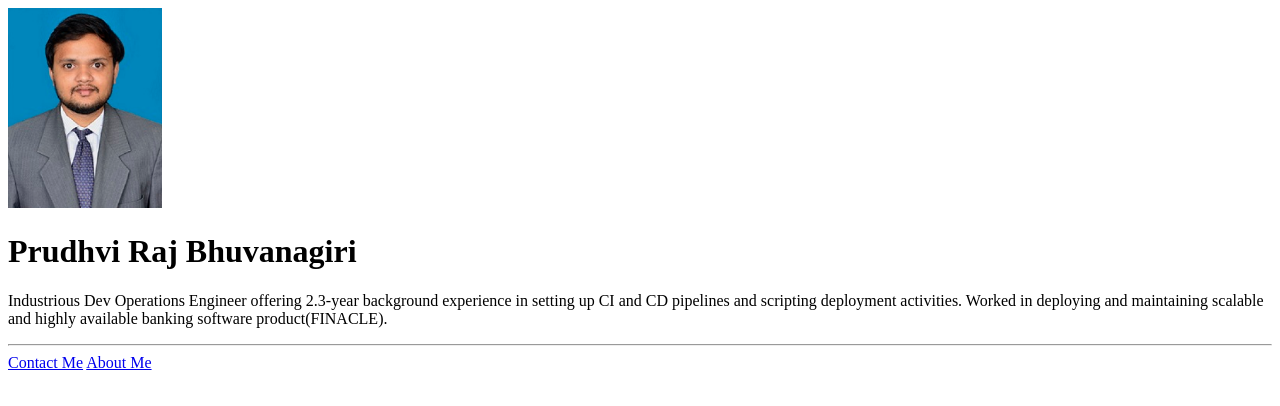
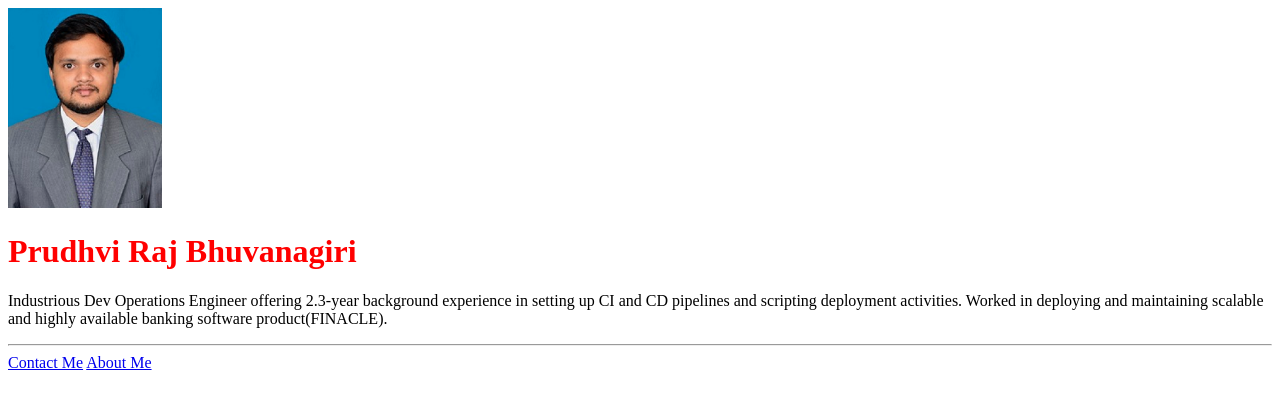
Before and after one commit to Prudhvi5698/My_resume, a plain HTML site: page index.html in a window 1280 px wide. Drawn offline with Linux system fonts and the light colour scheme.

Commit message:
Update index.html

```diff
--- a/index.html
+++ b/index.html
@@ -4,6 +4,9 @@
     <meta charset="UTF-8">
     <title>My Resume</title>
     <img src="./Photo_modified_compressed.jpg"  height="200" alt="Prudhvi's Photo"/>
+    <style>
+        h1{ color:red}
+    </style>
 </head>
 
 <body>
```
